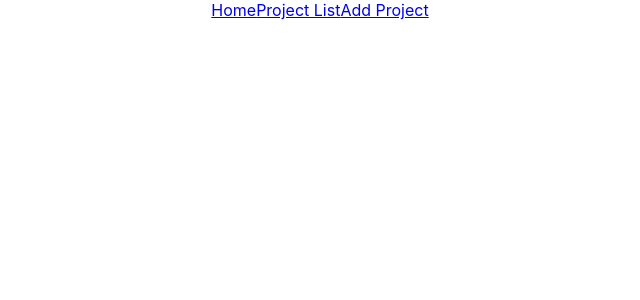
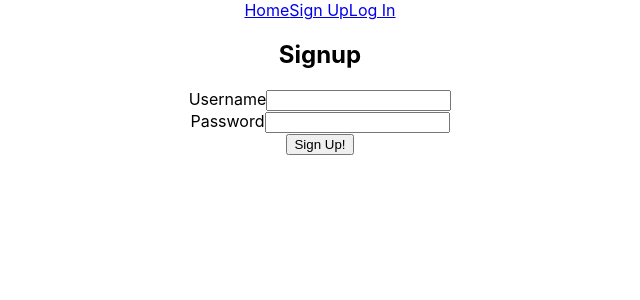
Before and after one commit to sunspla-sh/project-management-client-cohort-3, a React (Create React App) app: page /signup in a window 1280 px wide. Shown: the top 300 px of the page, without its empty margins (320-960 px from the left). Built offline with nearby package versions, Linux system fonts and the light colour scheme.

Commit message:
add login, still need to do logout

```diff
--- a/src/App.js
+++ b/src/App.js
@@ -7,6 +7,8 @@ import ProjectListPage from './pages/ProjectListPage';
 import SingleProjectPage from './pages/SingleProjectPage';
 import Navbar from './components/Navbar';
 import AddProject from './pages/AddProject';
+import SignupPage from './pages/SignupPage';
+import LoginPage from './pages/LoginPage';
 
 function App() {
   return (
@@ -14,6 +16,8 @@ function App() {
       <Navbar />
       <Routes>
         <Route path="/" element={<h1>homepage</h1>} />
+        <Route path="/signup" element={<SignupPage />} />
+        <Route path="/login" element={<LoginPage />} />
         <Route path="/project-list" element={<ProjectListPage />} />
         <Route path="/project/create" element={<AddProject />} />
         <Route path="/project/:projectId" element={<SingleProjectPage />} />
--- a/src/components/Navbar.js
+++ b/src/components/Navbar.js
@@ -1,11 +1,32 @@
 import { Link } from 'react-router-dom';
+import { useContext } from 'react';
+import { AuthContext } from '../contexts/auth.context';
 
 function Navbar(){
+
+  const { isLoggedIn, user } = useContext(AuthContext);
+
   return (
     <nav>
       <Link to="/">Home</Link>
-      <Link to="/project-list">Project List</Link>
-      <Link to="/project/create">Add Project</Link>
+      { isLoggedIn && (
+        <>
+          <Link to="/project-list">Project List</Link>
+          <Link to="/project/create">Add Project</Link>
+          <button>Logout</button>
+        </>
+      )}
+      { user && (
+        <p>
+          Hey, {user.username}!
+        </p>
+      )}
+      { !isLoggedIn && (
+        <>
+          <Link to="/signup">Sign Up</Link>
+          <Link to="/login">Log In</Link>
+        </>
+      )}
     </nav>
   );
 }
--- /dev/null
+++ b/src/contexts/auth.context.js
@@ -0,0 +1,65 @@
+import { useState, useEffect, createContext } from 'react';
+
+import axios from 'axios';
+
+const AuthContext = createContext();
+
+function AuthProvider({ children }){
+  const [ isLoggedIn, setIsLoggedIn ] = useState(false);
+  const [ isLoading, setIsLoading ] = useState(false);
+  const [ user, setUser ] = useState(null);
+
+  const storeToken = token => {
+    localStorage.setItem('authToken', token);
+  };
+
+  const authenticateUser = () => {
+
+    const storedToken = localStorage.getItem('authToken');
+
+    if(storedToken){
+
+      axios.get('http://localhost:3001/auth/verify', {
+        headers: {
+          authorization: `Bearer ${storedToken}`
+        }
+      })
+        .then(res => {
+          console.log(res);
+          const user = res.data;
+
+          setIsLoading(false);
+          setIsLoggedIn(true);
+          setUser(user);
+        })
+        .catch(err => {
+          console.log(err);
+          setIsLoading(false);
+          setIsLoggedIn(false);
+          setUser(null);
+        })
+
+    } else {
+      setIsLoading(false);
+      setIsLoggedIn(false);
+      setUser(null);
+    }
+
+  }
+
+  useEffect(() => {
+    authenticateUser();
+  }, [])
+
+  return (
+    <AuthContext.Provider value={{ isLoggedIn, isLoading, user, storeToken, authenticateUser }}>
+      {children}
+    </AuthContext.Provider>
+  );
+
+}
+
+export {
+  AuthContext,
+  AuthProvider
+}
--- a/src/index.js
+++ b/src/index.js
@@ -5,12 +5,15 @@ import App from './App';
 import reportWebVitals from './reportWebVitals';
 
 import { BrowserRouter } from 'react-router-dom';
+import { AuthProvider } from './contexts/auth.context';
 
 const root = ReactDOM.createRoot(document.getElementById('root'));
 root.render(
   <React.StrictMode>
     <BrowserRouter>
-      <App />
+      <AuthProvider>
+        <App />
+      </AuthProvider>
     </BrowserRouter>
   </React.StrictMode>
 );
--- /dev/null
+++ b/src/pages/LoginPage.js
@@ -0,0 +1,72 @@
+import { useState, useContext } from 'react';
+import { Link, useNavigate } from 'react-router-dom';
+import axios from 'axios';
+import { AuthContext } from '../contexts/auth.context';
+
+function LoginPage(){
+
+  const { storeToken, authenticateUser } = useContext(AuthContext)
+
+  const navigate = useNavigate()
+
+  const [state, setState] = useState({
+    username: '',
+    password: ''
+  });
+
+  const updateState = event => setState({
+    ...state,
+    [event.target.name]: event.target.value
+  });
+
+  const handleSubmit = event => {
+    event.preventDefault();
+
+    axios.post('http://localhost:3001/auth/login', state)
+      .then(res => {
+        console.log(res.data);
+        storeToken(res.data.authToken);
+        authenticateUser();
+        navigate('/');
+      })
+      .catch(err => console.log(err))
+
+  }
+
+  return (
+    <div>
+      <h2>Login</h2>
+      <form onSubmit={handleSubmit}>
+        <div>
+          <label>
+            Username
+          </label>
+          <input
+            name="username"
+            value={state.username}
+            onChange={updateState}
+          />
+        </div>
+        <div>
+          <label>
+            Password
+          </label>
+          <input
+            name="password"
+            type="password"
+            value={state.password}
+            onChange={updateState}
+          />
+        </div>
+        <div>
+          <button>
+            Log In!
+          </button>
+        </div>
+      </form>
+    </div>
+  );
+
+}
+
+export default LoginPage;
--- /dev/null
+++ b/src/pages/SignupPage.js
@@ -0,0 +1,67 @@
+import { useState } from 'react';
+import { Link, useNavigate } from 'react-router-dom';
+import axios from 'axios';
+
+function SignupPage(){
+
+  const navigate = useNavigate()
+
+  const [state, setState] = useState({
+    username: '',
+    password: ''
+  });
+
+  const updateState = event => setState({
+    ...state,
+    [event.target.name]: event.target.value
+  });
+
+  const handleSubmit = event => {
+    event.preventDefault();
+
+    axios.post('http://localhost:3001/auth/signup', state)
+      .then(res => {
+        console.log(res.data);
+        navigate('/login')
+      })
+      .catch(err => console.log(err))
+
+  }
+
+  return (
+    <div>
+      <h2>Signup</h2>
+      <form onSubmit={handleSubmit}>
+        <div>
+          <label>
+            Username
+          </label>
+          <input
+            name="username"
+            value={state.username}
+            onChange={updateState}
+          />
+        </div>
+        <div>
+          <label>
+            Password
+          </label>
+          <input
+            name="password"
+            type="password"
+            value={state.password}
+            onChange={updateState}
+          />
+        </div>
+        <div>
+          <button>
+            Sign Up!
+          </button>
+        </div>
+      </form>
+    </div>
+  );
+
+}
+
+export default SignupPage;
```
